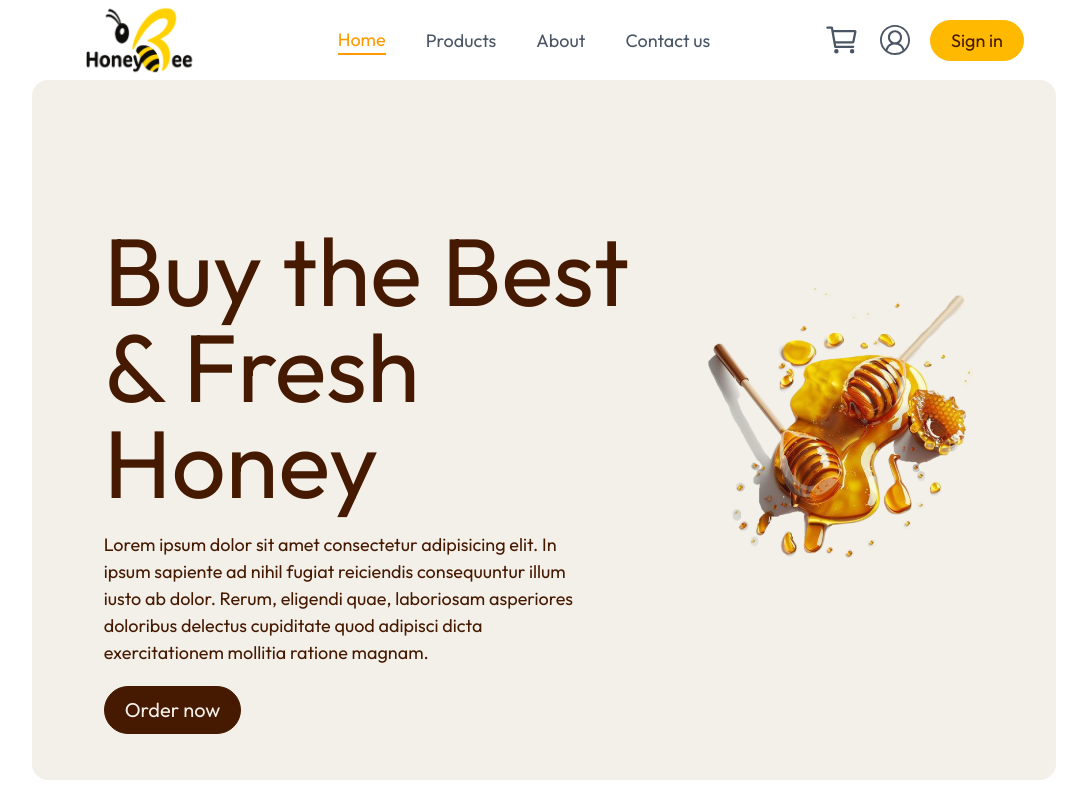
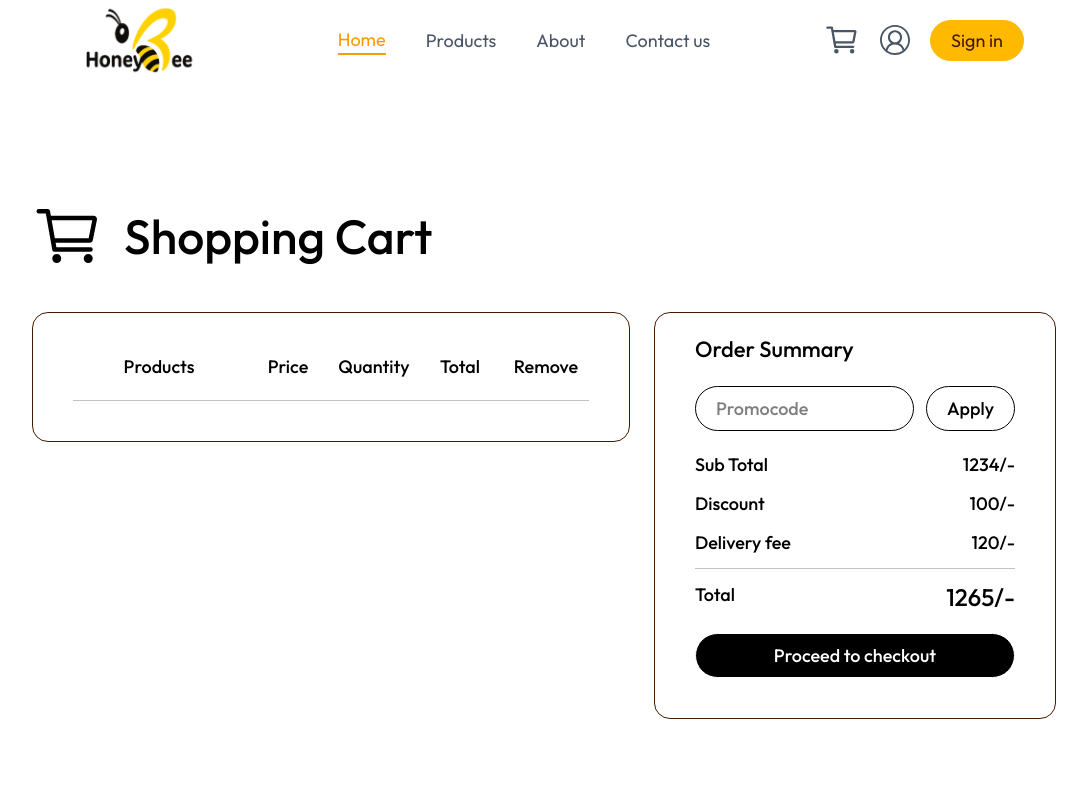
Before and after one commit to NusfaJahan61/Honey-Bee, a React (Vite) app: page /cart in a window 1280 px wide. Shown: the top 798 px of the page, without its empty margins (96-1183 px from the left). Built offline with nearby package versions, Linux system fonts and the light colour scheme.

Commit message:
Added Browser Router

```diff
--- a/src/App.jsx
+++ b/src/App.jsx
@@ -5,6 +5,8 @@ import Home from './pages/HomePage/Home'
 import Login from './pages/LoginPage/Login'
 import Cart from './pages/CartPage/Cart'
 import Contact from './pages/ContactPage/Contact'
+import { Routes, Route } from 'react-router-dom'
+
 
 function App() {
 
@@ -23,10 +25,10 @@ function App() {
       }
       <div className="w-[80%] m-auto">
         <Navbar setShowLogin={setShowLogin} setShowCart={setShowCart} setShowContact={setShowContact} />
-        {showCart === true
-          ? <Cart setShowCart={setShowCart} />
-          : <Home />}
-
+        <Routes>
+          <Route path='/' element={<Home />} />
+          <Route path='/cart' element={<Cart setShowCart={setShowCart} />} />
+        </Routes>
         <Footer />
       </div>
     </>
--- a/src/components/Category/Category.jsx
+++ b/src/components/Category/Category.jsx
@@ -8,7 +8,7 @@ const Category = () => {
 
   return (
     <>
-      <div className=" cursor-pointer flex justify-center gap-10 ">
+      <div className=" cursor-pointer flex justify-center gap-10 py-5 ">
         {
           category_list.map((catItem, index) => {
             return (
--- a/src/components/Navbar/Navbar.jsx
+++ b/src/components/Navbar/Navbar.jsx
@@ -3,6 +3,7 @@ import { IoCartOutline } from "react-icons/io5";
 import { VscAccount } from "react-icons/vsc";
 import { assets } from '../../assets/assets';
 import { StoreContext } from '../../StoreContext/StoreContext';
+import { Link } from 'react-router-dom';
 
 const Navbar = ({ setShowLogin, setShowCart, setShowContact }) => {
 
@@ -15,35 +16,35 @@ const Navbar = ({ setShowLogin, setShowCart, setShowContact }) => {
       </div>
       <div className="nav-items">
         <ul className='flex items-center gap-10 text-[18px] text-gray-600 *:cursor-pointer '>
-          <li onClick={() => setNav("Home")}
+          <Link to='/'><li onClick={() => setNav("Home")}
             className={nav === "Home" ?
-              "border-b-2 text-amber-500 transition duration-300" : ""}>Home</li>
+              "border-b-2 text-amber-500 transition duration-300" : ""}>Home</li></Link>
 
-          <li onClick={() => setNav("Products")}
+          <Link to=''><li onClick={() => setNav("Products")}
             className={nav === "Products" ?
-              "border-b-2 text-amber-500 transition duration-300" : ""}>Products</li>
+              "border-b-2 text-amber-500 transition duration-300" : ""}>Products</li></Link>
 
-          <li onClick={() => setNav("About")}
+          <Link to=''><li onClick={() => setNav("About")}
             className={nav === "About" ?
-              "border-b-2 text-amber-500 transition duration-300" : ""}>About</li>
+              "border-b-2 text-amber-500 transition duration-300" : ""}>About</li></Link>
 
-          <li onClick={() => { setNav("Contact us"); setShowContact(true) }} className={nav === "Contact us" ?
-            " border-b-2 text-amber-500 transition duration-300" : ""}>Contact us</li>
+          <Link to='/'><li onClick={() => { setNav("Contact us"); setShowContact(true) }} className={nav === "Contact us" ?
+            " border-b-2 text-amber-500 transition duration-300" : ""}>Contact us</li></Link>
         </ul>
       </div>
       <div className="login flex items-center gap-5 align-center justify-center *:cursor-pointer">
-        <div
+        <Link to='/cart'><div
           onClick={() => { setNav("Cart"); setShowCart(true) }}
           className={`text-4xl transition duration-300
           ${nav === "Cart" ? "text-amber-500 " : "text-gray-600"}`} >
           <IoCartOutline />
-        </div>
-        <div
+        </div></Link>
+        <Link to='/'><div
           onClick={() => { setNav("Account") }}
           className={`text-3xl transition duration-300
           ${nav === "Account" ? "text-amber-500 " : "text-gray-600"}`} >
           <VscAccount />
-        </div>
+        </div></Link>
         <button onClick={() => setShowLogin(true)}
           className='bg-amber-400 text-amber-950 border border-amber-400 px-5 py-1.5 rounded-[25px] text-[18px] cursor-pointer hover:bg-transparent transition duration-200'
         >Sign in</button>
--- a/src/main.jsx
+++ b/src/main.jsx
@@ -3,9 +3,12 @@ import { createRoot } from 'react-dom/client'
 import './index.css'
 import App from './App.jsx'
 import StoreContextProvider from './StoreContext/StoreContext.jsx'
+import { BrowserRouter } from 'react-router-dom'
 
 createRoot(document.getElementById('root')).render(
-  <StoreContextProvider>
-    <App />
-  </StoreContextProvider>
+  <BrowserRouter>
+    <StoreContextProvider>
+      <App />
+    </StoreContextProvider>
+  </BrowserRouter>
 )
```
